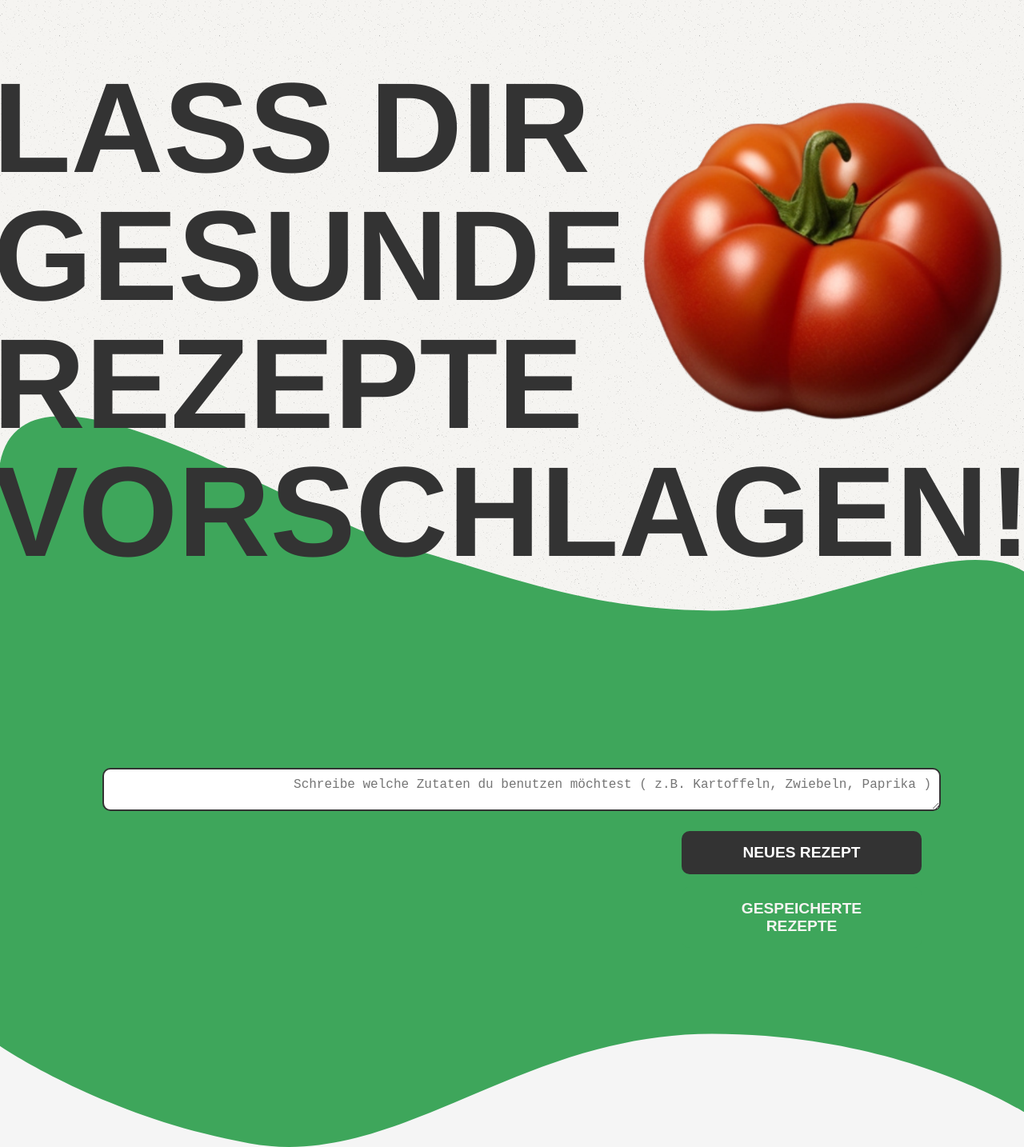
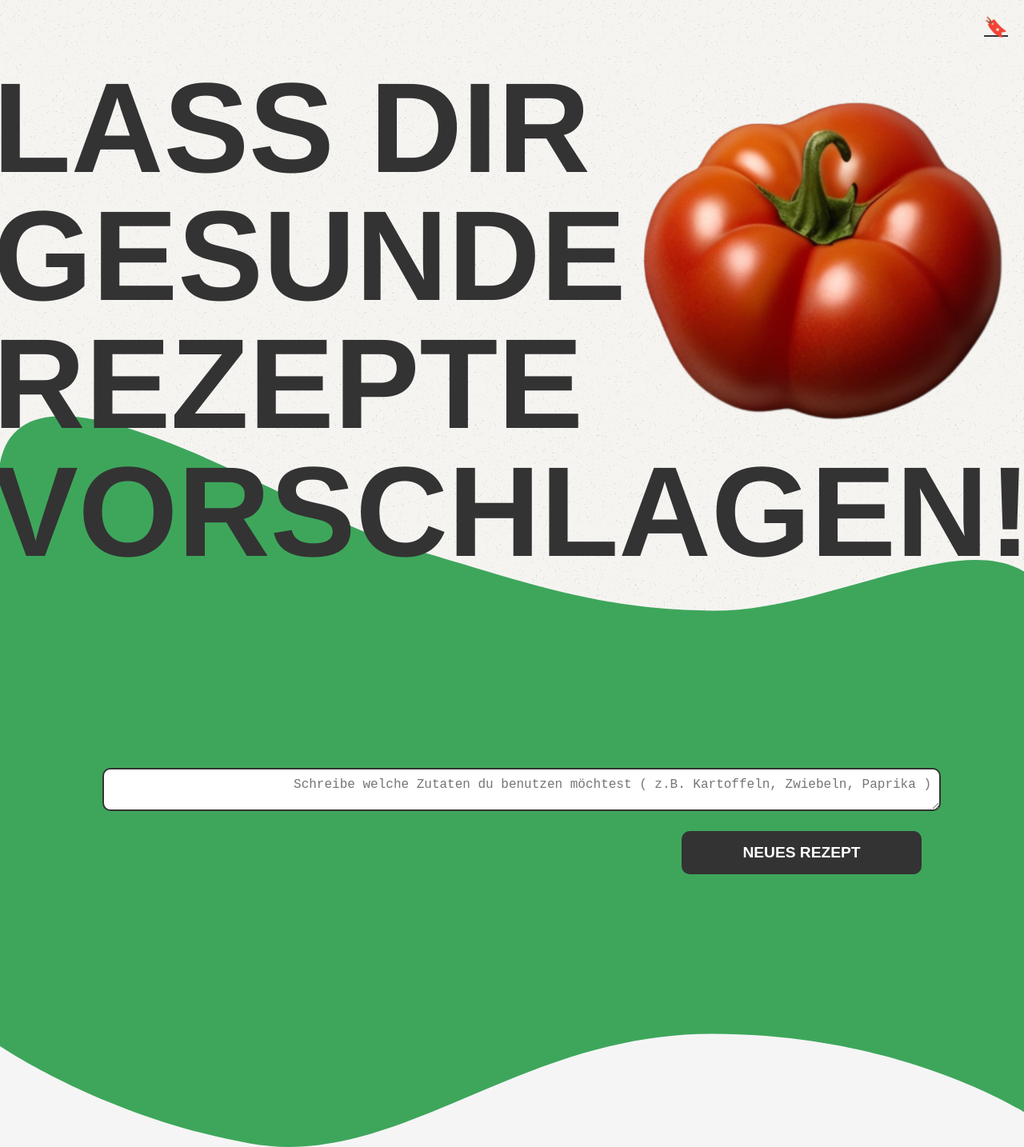
Before and after one commit to lebuxx/recipe_web_app, a React (Create React App) app in the folder frontend/react-frontend/: page / in a window 1280 px wide. Shown: the whole page at 80% size. Built offline with nearby package versions, Linux system fonts and the light colour scheme; a web font is replaced by a local one.

Commit message:
feat: Add folder icon link to navigate to saved recipes; update ingredient badge styles

```diff
--- a/frontend/react-frontend/src/App.css
+++ b/frontend/react-frontend/src/App.css
@@ -301,6 +301,16 @@ h1 span{
   color: #333;
 }
 
+.folder-icon {
+  font-size: 1.5rem;
+  position: fixed;
+  top: 20px;
+  right: 20px;
+  left: auto;
+  cursor: pointer;
+  color: #333;
+}
+
 .saved-recipe-title{
   font-size: 7rem;
   color: #333333;
@@ -467,6 +477,7 @@ h1 span{
   height: 30px;
   }
 
+
 .ingredients-badges {
   display: flex;
   flex-wrap: wrap;
@@ -475,13 +486,12 @@ h1 span{
 }
 
 .ingredient-badge {
-  background-color: #e9f5e9;
-  color: #2c7d2c;
+  background-color: #cceccc;
+  color: #3EA65B;
   padding: 5px 10px;
   border-radius: 20px;
   font-size: 14px;
 }
-
 
 .background-texture {
   position: fixed;
@@ -717,6 +727,7 @@ h1 span{
     top: 15px;
     right: 15px;
   }
+
 }
 
 /* Sehr kleine Geräte */
--- a/frontend/react-frontend/src/pages/HomePage.js
+++ b/frontend/react-frontend/src/pages/HomePage.js
@@ -1,5 +1,5 @@
 import React, { useState } from 'react';
-import { useNavigate } from 'react-router-dom';
+import { Link, useNavigate } from 'react-router-dom';
 import TomatoImage from '../images/Homepage-tomato.png';
 
 const HomePage = () => {
@@ -26,6 +26,7 @@ const HomePage = () => {
       </div>
       <div className="background-texture"></div>
       <div className="home-container">
+        <Link to="/saved-recipes" className="folder-icon">🔖</Link>
        <div className="title-container">
           <h1 className="home-title">
             <span>Lass dir </span>
@@ -58,9 +59,6 @@ const HomePage = () => {
           <button className="btn btn-primary" onClick={handleNewRecipe}>
             Neues Rezept
           </button>
-          <button className="btn btn-secondary" onClick={() => navigate('/saved-recipes')}>
-            Gespeicherte Rezepte
-          </button>
         </div>
       </div>
     </>
```
